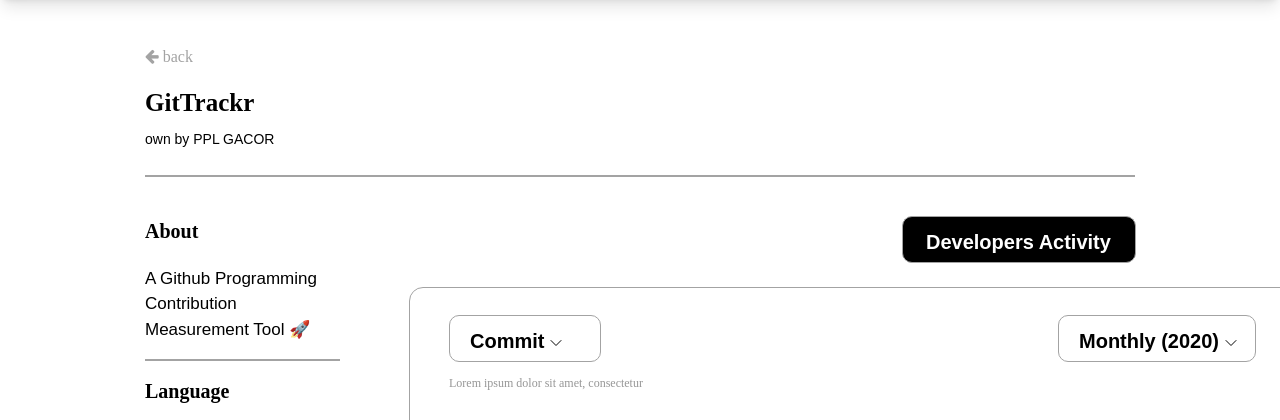
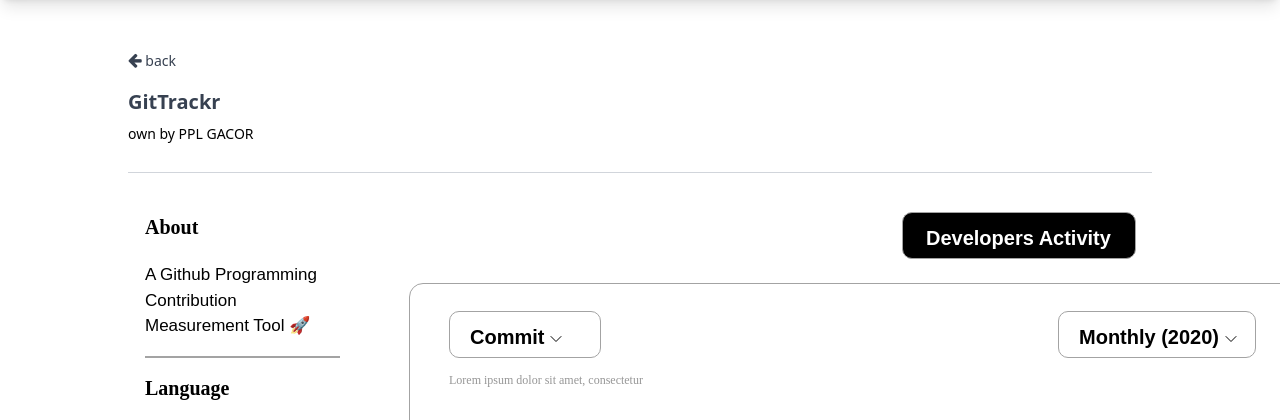
Before and after one commit to AgileRE-2023/GitTrackr, a Django app: page /utilities/detail_repository/ in a window 1280 px wide. Shown: the part 72-492 px from the top of the page. Run offline with Django 4.2, Linux system fonts and the light colour scheme; some libraries are stand-ins or nearby versions.

Commit message:
fix: base template

```diff
--- a/templates/base/home_logged.html
+++ b/templates/base/home_logged.html
@@ -14,6 +14,7 @@
 <body>
   <!-- Navbar Start -->
   <div class="absolute h-80 w-3/4 rounded-sm bg-[radial-gradient(circle_at_center,_var(--tw-gradient-stops))] from-cyan-200 to-transparent blur-3xl z-0 -translate-x-1/2 -translate-y-1/2 top-1/4 left-1"></div>
+
   <nav class="flex flex-row justify-between shadow-lg pt-2 px-40 h-20 fixed w-full z-10 bg-white">
     <div class="">
       <img src="{% static 'images/LogoGT.png' %}" alt="" class="h-12">
@@ -39,7 +40,7 @@
   <!-- Content Start -->
   <div class="flex flex-row justify-center ">
     <div class="my-64 flex justify-center items-center flex-col">
-        <div class="font-bold text-6xl">
+        <div class="font-bold text-6xl z-10">
             Discover <span class="bg-gradient-to-r from-cyan-400 to-sky-600 bg-clip-text text-transparent ">
                 &lt;/GitHub&gt;,</span> <br> Compare with Ease
         </div>
@@ -50,7 +51,7 @@
         <form action="">
           <div class="flex flex-row rounded-full mt-4 border-solid border-black border-2 bg-white z-10 px-2 py-3">
             <input type="text" placeholder="Add folder name.." class="h-5 mt-2 border-none placeholder-black pr-56  focus:outline-none focus:ring focus:border-none no-underline ">
-            <button class="w-30 h-10 flex flex-row bg-[#455A64] rounded-2xl justify-center items-center px-5" type="button">
+            <button class="w-30 h-10 flex flex-row bg-[#455A64] rounded-[1.25rem] justify-center items-center px-5 mr-1" type="button">
                 <div class=" text-white font-bold text-base pb-1">
                     Create
                 </div>
--- a/templates/base/home_unlogged.html
+++ b/templates/base/home_unlogged.html
@@ -28,9 +28,9 @@
     </nav>
      <!-- Navbar End -->
     <!-- Content Start -->
-    <div class="flex flex-row justify-center ">
+    <div class="flex flex-row justify-center">
         <div class="my-64 flex justify-center items-center flex-col">
-            <div class="font-bold text-6xl">
+            <div class="font-bold text-6xl z-10">
                 Discover <span class="bg-gradient-to-r from-cyan-400 to-sky-600 bg-clip-text text-transparent ">
                     &lt;/GitHub&gt;,</span> <br> Compare with Ease
             </div>
@@ -41,7 +41,7 @@
             <form action="">
               <div class="flex flex-row rounded-full mt-4 border-solid border-black border-2 bg-white z-10 px-2 py-3">
                 <input type="text" placeholder="Add folder name.." class="h-5 mt-2 border-none placeholder-black pr-56  focus:outline-none focus:ring focus:border-none no-underline ">
-                <button class="w-30 h-10 flex flex-row bg-[#455A64] rounded-2xl justify-center items-center px-5" type="button">
+                <button class="w-30 h-10 flex flex-row bg-[#455A64] rounded-[1.25rem] justify-center items-center px-5 mr-1" type="button">
                     <div class=" text-white font-bold text-base pb-1">
                         Create
                     </div>
--- a/templates/utilities/detail_repository.html
+++ b/templates/utilities/detail_repository.html
@@ -36,18 +36,18 @@
      <!-- Navbar End -->
   <!-- Content Start -->
 
-  <div style="margin-top: 45px; margin-left: 145px; margin-right: 145px;">
-    <div style="font-family: 'poppins'; color: #A3A3A3; font-size: 16px; font-weight: 500; word-wrap: break-word;">
-      <a href="#"><i class="fa fa-arrow-left" style="font-size:16px;"></i> back </a>
-      <div style="font-family: 'poppins'; font-size: 25px; font-weight: 700; word-wrap: break-word; color: black; margin-top: 15px;">
+  <div class="mt-12 mx-auto w-4/5">
+    <div class="text-poppins text-gray-500 font-semibold text-sm">
+      <a href="#" class="text-sm font-normal text-gray-700 hover:text-gray-900"><i class="fa fa-arrow-left text-base"></i> back </a>
+      <div class="text-gray-700 font-bold text-xl mt-4">
         GitTrackr
       </div>
-      <div style="font-family: 'Montserrat', sans-serif; color: black; font-weight: 400; font-size: 14px; word-wrap: break-word; margin-top: 7px;">
+      <div class="text-black font-normal text-sm mt-2">
         own by PPL GACOR
       </div>
-      <div style="width: 100%; height: 1px; border: 1px #A3A3A3 solid; margin-top: 25px;"></div>
+      <div class="bg-gray-300 h-px my-7 w-full"></div>
     </div>
-  </div>
+ </div>
 
   <!-- Sidebar Start -->
 
--- a/theme/static/css/dist/styles.css
+++ b/theme/static/css/dist/styles.css
@@ -817,6 +817,11 @@
   margin-bottom: 16rem;
 }
 
+.my-7 {
+  margin-top: 1.75rem;
+  margin-bottom: 1.75rem;
+}
+
 .mb-1 {
   margin-bottom: 0.25rem;
 }
@@ -870,6 +875,10 @@
   margin-top: 2rem;
 }
 
+.mr-1 {
+  margin-right: 0.25rem;
+}
+
 .block {
   display: block;
 }
@@ -934,6 +943,10 @@
   height: 100%;
 }
 
+.h-px {
+  height: 1px;
+}
+
 .h-screen {
   height: 100vh;
 }
@@ -952,6 +965,10 @@
 
 .w-4 {
   width: 1rem;
+}
+
+.w-4\/5 {
+  width: 80%;
 }
 
 .w-7 {
@@ -1044,6 +1061,10 @@
   border-radius: 0.75rem;
 }
 
+.rounded-\[1\.25rem\] {
+  border-radius: 1.25rem;
+}
+
 .rounded-t-lg {
   border-top-left-radius: 0.5rem;
   border-top-right-radius: 0.5rem;
@@ -1104,6 +1125,11 @@
 .bg-black {
   --tw-bg-opacity: 1;
   background-color: rgb(0 0 0 / var(--tw-bg-opacity));
+}
+
+.bg-gray-300 {
+  --tw-bg-opacity: 1;
+  background-color: rgb(209 213 219 / var(--tw-bg-opacity));
 }
 
 .bg-gray-50 {
@@ -1380,6 +1406,11 @@
   color: rgb(107 114 128 / var(--tw-text-opacity));
 }
 
+.text-gray-700 {
+  --tw-text-opacity: 1;
+  color: rgb(55 65 81 / var(--tw-text-opacity));
+}
+
 .text-neutral-400 {
   --tw-text-opacity: 1;
   color: rgb(163 163 163 / var(--tw-text-opacity));
@@ -1458,6 +1489,11 @@
 .hover\:bg-gray-700:hover {
   --tw-bg-opacity: 1;
   background-color: rgb(55 65 81 / var(--tw-bg-opacity));
+}
+
+.hover\:text-gray-900:hover {
+  --tw-text-opacity: 1;
+  color: rgb(17 24 39 / var(--tw-text-opacity));
 }
 
 .hover\:text-white:hover {
```
